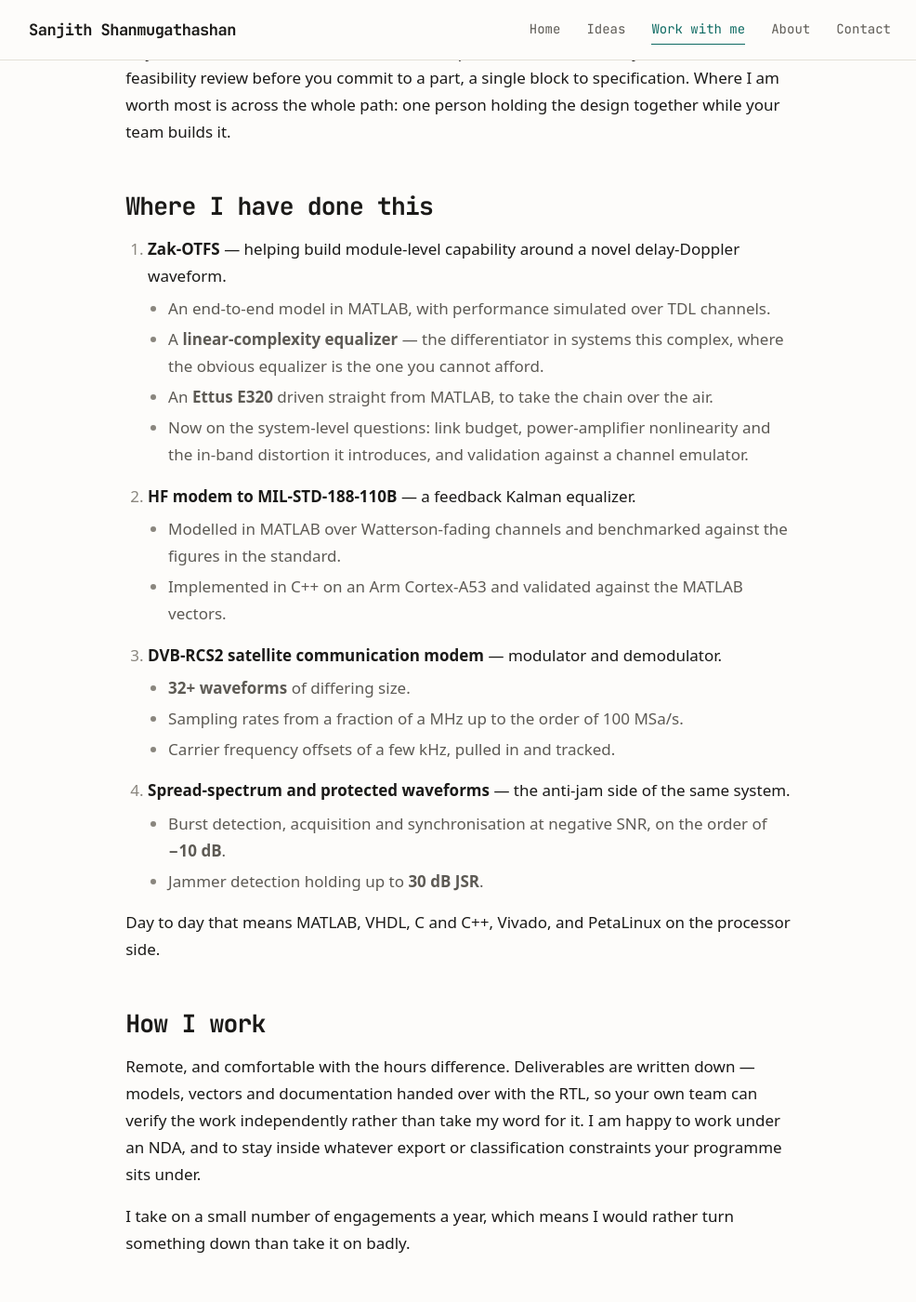
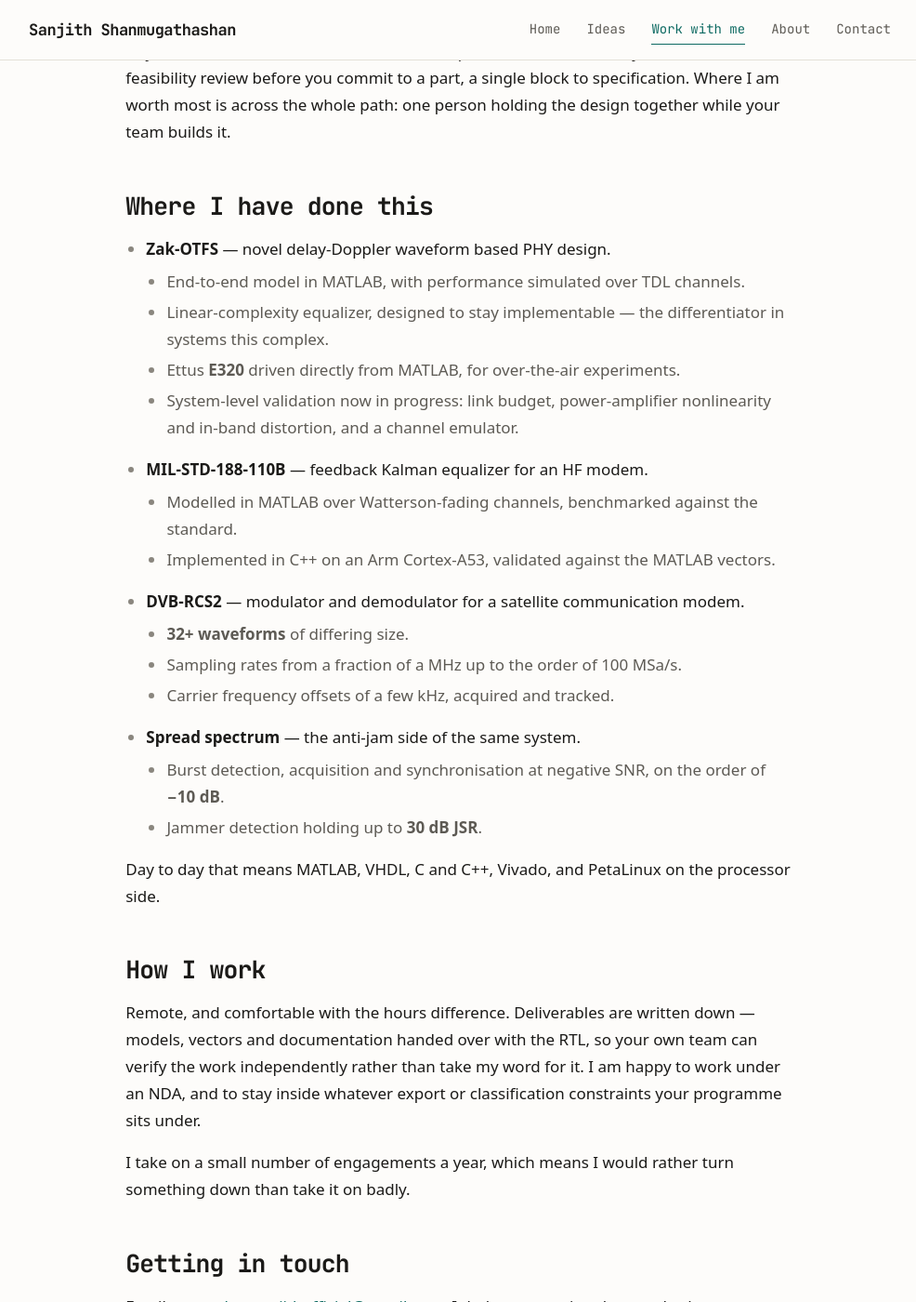
Before and after one commit to sanjith1999/sanjith1999.github.io, a Jekyll site: the page built from work.md, in a window 1280 px wide and 1400 px high, scrolled down 888 px. Shown: the whole window at 93% size, without its empty margins (145-1131 px from the left). Built offline with Jekyll 4.4.1, drawn with Linux system fonts in a browser that asks for light colours; some web fonts are replaced.

Commit message:
WIP001: Nested bullets for the /work/ evidence, and terser wording
Outer level is bullets rather than numbers - the entries are a set, not
a sequence, and numbering implied an order that was not there.

Each entry is now a label and its facts, in bullet form rather than
prose: Zak-OTFS reframed as a novel delay-Doppler waveform based PHY
design, with the model, the equalizer, the E320 work and the ongoing
system-level validation under it. The other three were aligned to the
same terse style.

Spacing now attaches to any item carrying a sub-list, via :has(), rather
than to items of an outer numbered list, so ordinary bullet lists
elsewhere on the site are untouched.

Co-Authored-By: Claude Opus 5 <noreply@anthropic.com>

```diff
--- a/assets/css/main.css
+++ b/assets/css/main.css
@@ -231,8 +231,8 @@ h3 { font-size: var(--step-1); letter-spacing: -0.02em; }
 /* A nested list is a detail of its parent item, so it sits closer and lighter. */
 .prose li > ul, .prose li > ol { margin-top: 0.4rem; color: var(--ink-muted); }
 .prose li > ul li, .prose li > ol li { margin-bottom: 0.25rem; }
-/* Give the entries of an outer numbered list room to read as separate items. */
-.prose > ol > li { margin-bottom: var(--space-2); }
+/* An item carrying a sub-list is a group, so give it room to read as one. */
+.prose li:has(> ul), .prose li:has(> ol) { margin-bottom: var(--space-2); }
 .prose hr { border: 0; border-top: 1px solid var(--rule); margin-block: var(--space-4); }
 .prose blockquote {
   border-left: 2px solid var(--accent); padding-left: var(--space-2);
--- a/work.md
+++ b/work.md
@@ -34,29 +34,27 @@ team builds it.
 
 ## Where I have done this
 
-1. **Zak-OTFS** — helping build module-level capability around a novel delay-Doppler
-   waveform.
-   - An end-to-end model in MATLAB, with performance simulated over TDL channels.
-   - A **linear-complexity equalizer** — the differentiator in systems this complex,
-     where the obvious equalizer is the one you cannot afford.
-   - An **Ettus E320** driven straight from MATLAB, to take the chain over the air.
-   - Now on the system-level questions: link budget, power-amplifier nonlinearity and
-     the in-band distortion it introduces, and validation against a channel emulator.
+- **Zak-OTFS** — novel delay-Doppler waveform based PHY design.
+  - End-to-end model in MATLAB, with performance simulated over TDL channels.
+  - Linear-complexity equalizer, designed to stay implementable — the differentiator in
+    systems this complex.
+  - Ettus **E320** driven directly from MATLAB, for over-the-air experiments.
+  - System-level validation now in progress: link budget, power-amplifier nonlinearity
+    and in-band distortion, and a channel emulator.
 
-2. **HF modem to MIL-STD-188-110B** — a feedback Kalman equalizer.
-   - Modelled in MATLAB over Watterson-fading channels and benchmarked against the
-     figures in the standard.
-   - Implemented in C++ on an Arm Cortex-A53 and validated against the MATLAB vectors.
+- **MIL-STD-188-110B** — feedback Kalman equalizer for an HF modem.
+  - Modelled in MATLAB over Watterson-fading channels, benchmarked against the standard.
+  - Implemented in C++ on an Arm Cortex-A53, validated against the MATLAB vectors.
 
-3. **DVB-RCS2 satellite communication modem** — modulator and demodulator.
-   - **32+ waveforms** of differing size.
-   - Sampling rates from a fraction of a MHz up to the order of 100 MSa/s.
-   - Carrier frequency offsets of a few kHz, pulled in and tracked.
+- **DVB-RCS2** — modulator and demodulator for a satellite communication modem.
+  - **32+ waveforms** of differing size.
+  - Sampling rates from a fraction of a MHz up to the order of 100 MSa/s.
+  - Carrier frequency offsets of a few kHz, acquired and tracked.
 
-4. **Spread-spectrum and protected waveforms** — the anti-jam side of the same system.
-   - Burst detection, acquisition and synchronisation at negative SNR, on the order of
-     **−10 dB**.
-   - Jammer detection holding up to **30 dB JSR**.
+- **Spread spectrum** — the anti-jam side of the same system.
+  - Burst detection, acquisition and synchronisation at negative SNR, on the order of
+    **−10 dB**.
+  - Jammer detection holding up to **30 dB JSR**.
 
 Day to day that means MATLAB, VHDL, C and C++, Vivado, and PetaLinux on the processor
 side.
```
